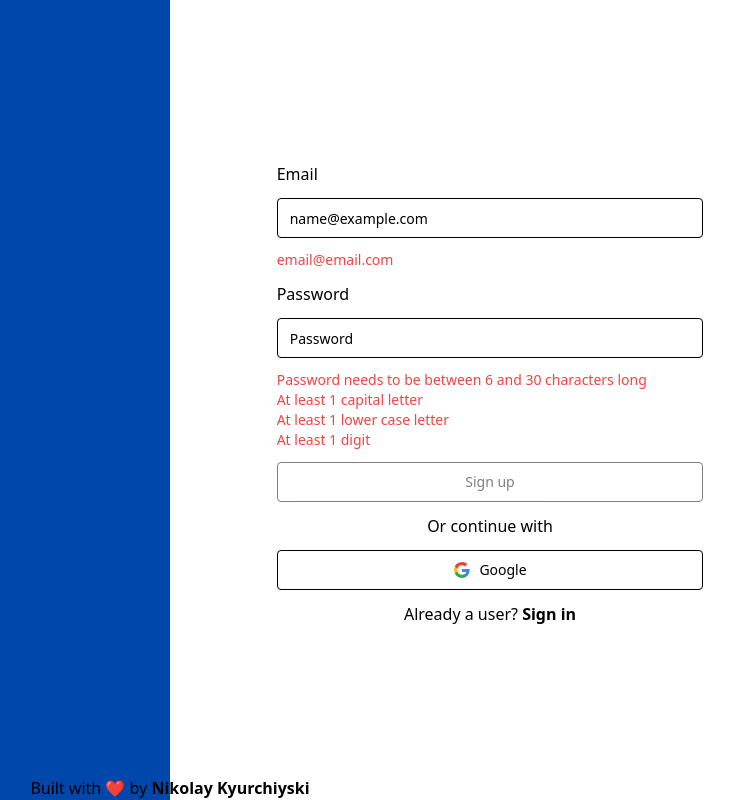
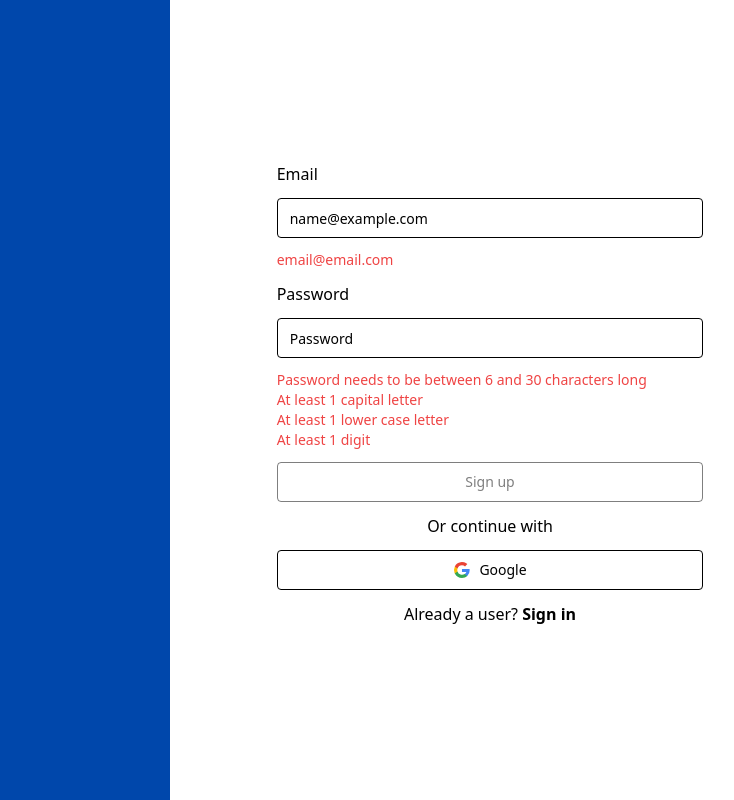
Before and after one commit to DevNik14/budget-buddy-ai, a React app: page /register in a window 1280 px wide. Shown: the whole page, without its empty margins (470-1204 px from the left). Built offline with nearby package versions, Linux system fonts and the light colour scheme; no server answers; the HTML template or start-up script is replaced by a standard one.

Commit message:
remove footer from App.tsx and move into its own component

```diff
--- a/src/App.tsx
+++ b/src/App.tsx
@@ -10,13 +10,6 @@ function App() {
         <Route path="/register" element={<RegisterForm />} />
         <Route path="/" element={<h1>Home</h1>} />
       </Routes>
-
-      <footer className="absolute bottom-0 text-center w-full">
-        Built with &#x2764; by{" "}
-        <a href="https://github.com/DevNik14" target="_blank">
-          <strong>Nikolay Kyurchiyski</strong>
-        </a>
-      </footer>
     </>
   );
 }
--- /dev/null
+++ b/src/components/ui/footer.tsx
@@ -0,0 +1,6 @@
+<footer className="absolute bottom-0 text-center w-full">
+  Built with &#x2764; by{" "}
+  <a href="https://github.com/DevNik14" target="_blank">
+    <strong>Nikolay Kyurchiyski</strong>
+  </a>
+</footer>;
```
